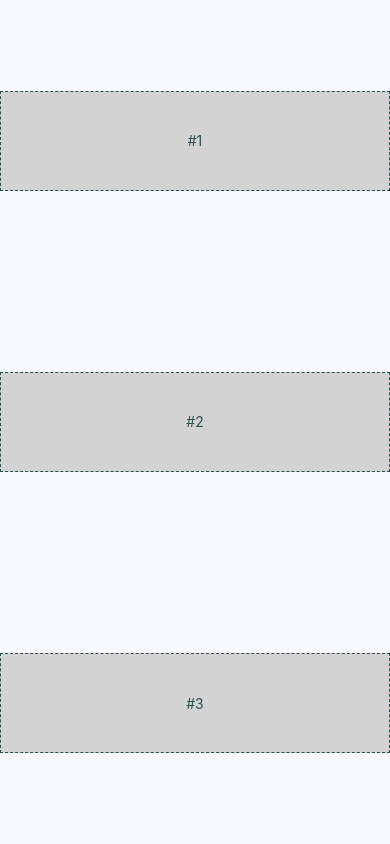
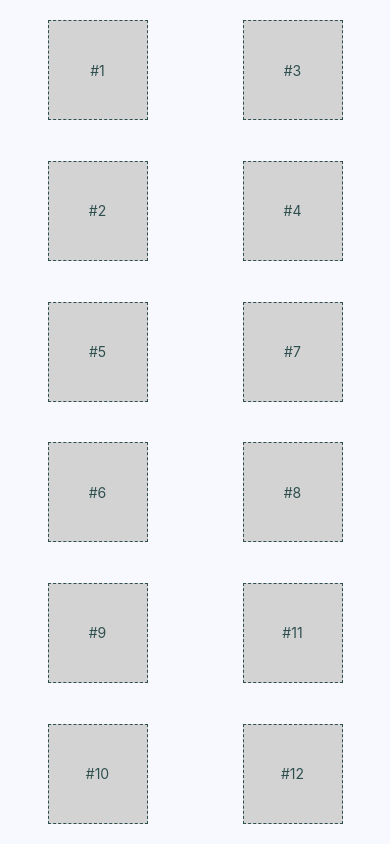
Before and after one commit to mmsaki/data-hackathon, a React Native app: screen / in a window 390 px wide. Built offline with nearby package versions, Linux system fonts and the light colour scheme.

Commit message:
using typescript

```diff
--- a/App.js
+++ /dev/null
@@ -1,13 +0,0 @@
-import { View } from "react-native";
-import styles from "./styles";
-import Box from "./components/Box";
-
-export default function App() {
-  return (
-    <View style={styles.container}>
-      <Box>#1</Box>
-      <Box>#2</Box>
-      <Box>#3</Box>
-    </View>
-  );
-}
--- /dev/null
+++ b/App.tsx
@@ -0,0 +1,44 @@
+import React from "react";
+import { View, StatusBar } from "react-native";
+import styles from "./styles";
+import Box from "./components/Box";
+import Row from "./components/Row";
+import Column from "./components/Column";
+
+export default function App() {
+  return (
+    <View style={styles.container}>
+      <StatusBar hidden={false} />
+      <Row>
+        <Column>
+          <Box>#1</Box>
+          <Box>#2</Box>
+        </Column>
+        <Column>
+          <Box>#3</Box>
+          <Box>#4</Box>
+        </Column>
+      </Row>
+      <Row>
+        <Column>
+          <Box>#5</Box>
+          <Box>#6</Box>
+        </Column>
+        <Column>
+          <Box>#7</Box>
+          <Box>#8</Box>
+        </Column>
+      </Row>
+      <Row>
+        <Column>
+          <Box>#9</Box>
+          <Box>#10</Box>
+        </Column>
+        <Column>
+          <Box>#11</Box>
+          <Box>#12</Box>
+        </Column>
+      </Row>
+    </View>
+  );
+}
--- a/components/Box.js
+++ b/components/Box.tsx
@@ -1,6 +1,6 @@
 import React from "react";
 import { View, Text } from "react-native";
-import { PropTypes } from "prop-types";
+import PropTypes from "prop-types";
 import styles from "../styles";
 
 export default function Box({ children }) {
--- /dev/null
+++ b/components/Column.tsx
@@ -0,0 +1,16 @@
+import React from "react";
+import PropTypes from "prop-types";
+import { View } from "react-native";
+import styles from "../styles";
+
+type Props = {
+  children: React.ReactNode;
+};
+
+export default function Column({ children }: Props) {
+  return <View style={styles.column}>{children}</View>;
+}
+
+Column.propTypes = {
+  children: PropTypes.node.isRequired,
+};
--- /dev/null
+++ b/components/Row.tsx
@@ -0,0 +1,16 @@
+import React from "react";
+import PropTypes from "prop-types";
+import { View } from "react-native";
+import styles from "../styles";
+
+type Props = {
+  children: React.ReactNode;
+};
+
+export default function Row({ children }: Props) {
+  return <View style={styles.row}>{children}</View>;
+}
+
+Row.propTypes = {
+  children: PropTypes.node.isRequired,
+};
--- a/package.json
+++ b/package.json
@@ -17,7 +17,9 @@
     "react": "18.2.0",
     "react-dom": "18.2.0",
     "react-native": "0.73.4",
-    "react-native-web": "~0.19.6"
+    "react-native-web": "~0.19.6",
+    "typescript": "^5.3.0",
+    "@types/react": "~18.2.45"
   },
   "devDependencies": {
     "@babel/core": "^7.20.0"
--- a/styles.js
+++ b/styles.ts
@@ -4,26 +4,39 @@ export default StyleSheet.create({
   container: {
     flex: 1,
     flexDirection: "column",
+    backgroundColor: "ghostwhite",
     alignItems: "center",
     justifyContent: "space-around",
-    backgroundColor: "ghostwhite",
     ...Platform.select({
-      ios: { paddingTop: 20 },
+      ios: { paddingTop: 40 },
       android: { paddingTop: StatusBar.currentHeight },
     }),
   },
   box: {
+    width: 100,
     height: 100,
     justifyContent: "center",
-    alignSelf: "stretch",
     alignItems: "center",
-    backgroundColor: "lightgray",
     borderWidth: 1,
     borderStyle: "dashed",
     borderColor: "darkslategray",
+    backgroundColor: "lightgray",
   },
   boxText: {
     color: "darkslategray",
     fontWeight: "400",
   },
+  row: {
+    flex: 1,
+    flexDirection: "row",
+    justifyContent: "space-around",
+    alignSelf: "stretch",
+  },
+  column: {
+    flex: 1,
+    flexDirection: "column",
+    alignItems: "center",
+    justifyContent: "space-around",
+    alignSelf: "stretch",
+  },
 });
--- /dev/null
+++ b/tsconfig.json
@@ -0,0 +1,4 @@
+{
+  "compilerOptions": {},
+  "extends": "expo/tsconfig.base"
+}
```
Also changed, not shown: 1 other file (tests, documents, lock files or other folders).
